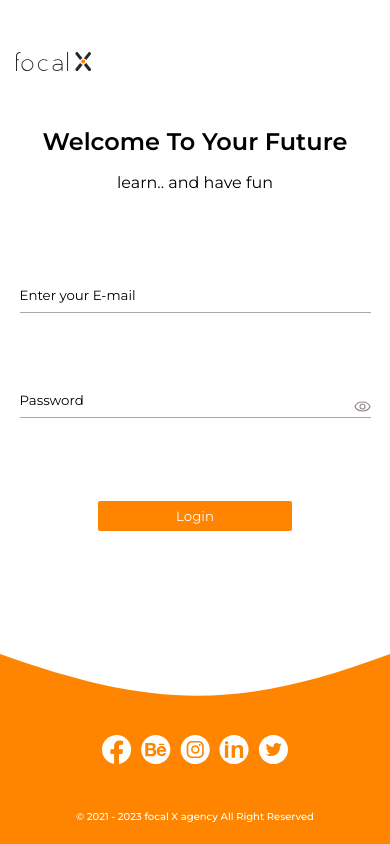
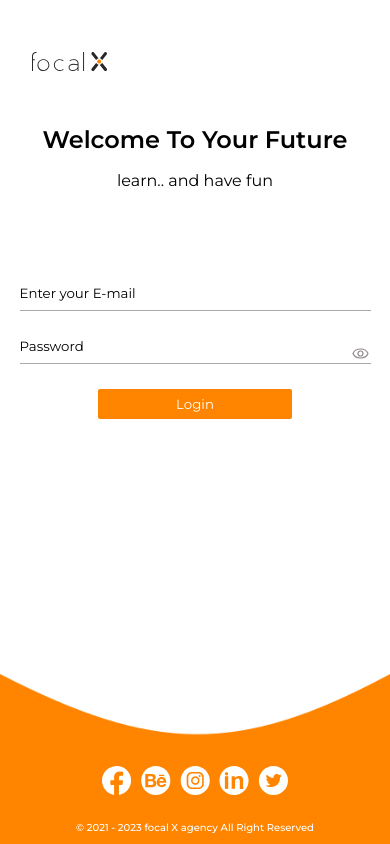
Before and after one commit to ayak1/focalX-records-web-app, a plain HTML site: page index.html in a window 390 px wide. Drawn offline with Linux system fonts and the light colour scheme.

Commit message:
edit index.html html and css

```diff
--- a/frame1/frame1.css
+++ b/frame1/frame1.css
@@ -9,174 +9,144 @@
 :root{
     --main-color: #FF8500;
 }
-.container{
-    width: 100%;
-    height: 100%;
+nav .logo{
+    padding: 32px 61px;
 }
-.logo{
-    margin: 23px 3% ;
-}
-.loginForm{
-    margin-top: 50px;
+.form{
     display: flex;
     justify-content: center;
     align-items: center;
     flex-direction: column;
+    margin-top: 50px;
 }
-.loginForm .welcome{
+.form .welcome{
     font-weight: 600;
     font-size: 1.875rem;
 }
-.loginForm .text{
+.form .text{
     font-weight: 400;
     font-size: 1.25rem;
     margin-top: 17px;
 }
-.loginForm form{
+.form form{
     margin-top: 95px;
-    position: relative;
+    display: flex;
+    justify-content: center;
+    align-items: center;
+    flex-direction: column;
+    row-gap: 25px;
 }
-.loginForm form input{
+.form form input{
     border: none;
     border-bottom: 1px solid #A8A8A8;
     padding-bottom: 9px;
     width: 382px;
 }
-.loginForm form input::placeholder{
+.form form input::placeholder{
     color: #000;
 }
-.loginForm form input:focus{
+.form form input:focus{
     border-bottom: 1px solid #A8A8A8;
     outline: none;
 }
-.loginForm form .password{
+.form form .password{
     position: relative;
-    margin-top: 25px;
 }
-.loginForm form .password img{
+.form form .password img{
     position: absolute;
-    right: 0;
-    bottom: 6px;
+    right: 2px;
+    bottom: 5px;
 }
-.loginForm .errorMessage{
-    display: none;
-    color: red;
-    font-weight: 400;
-    font-size: 15px;
-    padding-top: 9px;
-}
-.loginForm form input[type='submit']{
+.form form input[type='submit']{
+    align-self: flex-end;
     background-color: var(--main-color);
     color: #fff;
     border: none;
     border-radius: 2px;
     padding: 5px 19px;
-    width: fit-content;
-    position: absolute;
-    right: 0;
-    margin-top: 31px ;
+     width: fit-content;
 }
-footer{
+footer .desktopBack{
     position: absolute;
     bottom: 0;
+    z-index: -1;
+    width: 100vw;
+    left: 0;
+}
+footer .content {
     width: 100%;
-}
-footer .container{
-    position: relative;
-}
-footer .container .backgroundFooter{
-    display: block;
-    width: 100%;
-}
-footer .container .MbackgroundFooter{
-    display: none;
-}
-footer .container .backgroundFooter img{
-    width: 100%;
-    position: absolute;
-    bottom: 0;
-    object-fit: cover;
-}
-footer .container .content{
-    width: 100%;
+    padding: 0 61px;
     position: absolute;
     bottom: 21px;
     display: flex;
     justify-content: space-between;
     align-items: center;
-    padding: 0 3%;
 }
-footer .container .content .socialIcons{
+.mobileBack{
+    display: none;
+}
+footer .content .socialIcons{
     display: flex;
     justify-content: center;
     align-items: center;
     column-gap: 9px;
 }
-footer .container .content .copyrights{
+footer .content  .copyrights{
     font-weight: 500;
     font-size: 1rem;
     color: #FFFFFF;
 }
 @media (max-width:650px) {
-    .logo{
-        margin: 52px 4% ;
+    nav .logo{
+        padding: 0;
+        padding-top: 52px ;
+        padding-left: 32px;
     }
-    .loginForm .welcome{
+    .form form{
+        width: 100%;
+    }
+    .form .welcome{
         font-size: 1.5rem;
     }
-    .loginForm .text{
+    .form .text{
         font-weight: 400;
         font-size: 1rem;
         margin-top: 17px;
     }
-    .loginForm form{
-        width: 100%;
-        display: flex;
-        flex-direction: column;
-        justify-content: center;
-        align-items: center;
-        row-gap: 52px;
-        margin-bottom: 50px;
-    }
-    .loginForm form input{
+    .form form input{
         width: 90%;
     }
-    .loginForm form .password{
+    .form form .password{
         width: 90%;
         position: relative;
     }
-    .loginForm form .password input{
+    .form form .password input{
         width: 100%;
     }
-    .loginForm form input[type='submit']{
+    .form form input[type='submit']{
+        align-self: center;
         padding: 7px 78px;
-        position: relative;
     }
-    footer{
-        margin-top: 40px;
-        display: block;
-    }
-    footer .container .backgroundFooter{
+    footer .desktopBack{
         display: none;
     }
-    footer .container .MbackgroundFooter{
+    footer .mobileBack{
+        height: 170px;
         display: block;
-        width: 100%;
-    }
-    footer .container .MbackgroundFooter img{
-        width: 100%;
         position: absolute;
         bottom: 0;
-        object-fit: cover;
+        z-index: -1;
+        width: 100vw;
+        left: 0;
     }
-    footer .container .content{
-        position: relative;
-        flex-direction: column;
-        row-gap: 41px;
-        text-align: center;
-    }
-    footer .container .content .copyrights{
+    footer .content{
+        position: absolute;
+        bottom: 10px;
+         flex-direction: column;
+         row-gap: 21px;
+         text-align: center;
+     }
+     footer .content .copyrights{
         font-size: 0.625rem;
     }
-
 }
--- a/index.html
+++ b/index.html
@@ -8,30 +8,25 @@
     <title>Document</title>
 </head>
 <body>
-  <div class="container">
-    <div class="logo"><img src="./assets/imgs/logo.svg" alt=""></div>
-    <div class="loginForm">
+    <nav>
+        <img class="logo" src="./assets/imgs/logo.svg" alt="">
+    </nav>
+    <div class="form">
         <p class="welcome">Welcome To Your Future </p>
         <p class="text">learn.. and have fun</p>
-        <form action="./frame2/frame2.html">
+        <form action="">
             <input class="email" required type="text" placeholder="Enter your E-mail">
             <div class="password">
                 <input required type="password" placeholder="Password">
                 <img src="./assets/imgs/eye.svg" alt="">
             </div>
-            <p class="errorMessage">Email and password do not match</p>
             <input class="submit" type="submit"  value="Login">
+
         </form>
     </div>
     <footer>
-     <div class="container">
-        <div class="backgroundFooter">
-            <img src="./assets/imgs/backgroundFooter.svg" alt="">
-        </div>
-        <div class="MbackgroundFooter">
-            <img src="./assets/imgs/mBackgroundFooter.svg" alt="">
-        </div>
-
+        <img class="desktopBack" src="./assets/imgs/fotter.svg" alt="">
+        <img class="mobileBack" src="./assets/imgs/footer-mobile.png" alt="" >
         <div class="content">
             <div class="socialIcons">
                 <a href="https://www.facebook.com/focal.x.agency"><img src="./assets/imgs/facebook.svg" alt=""></a>
@@ -42,11 +37,6 @@
             </div>
             <div class="copyrights">© 2021 - 2023 focal X agency All Right Reserved</div>
         </div>
-     </div>
-
     </footer>
-  </div>
-
-  <script src="./assets/js/eye.js"></script>
 </body>
 </html>
```
Also changed, not shown: assets/imgs/footer-mobile.png (added), assets/imgs/fotter.svg (added), assets/imgs/mBackgroundFooter.png (added).
